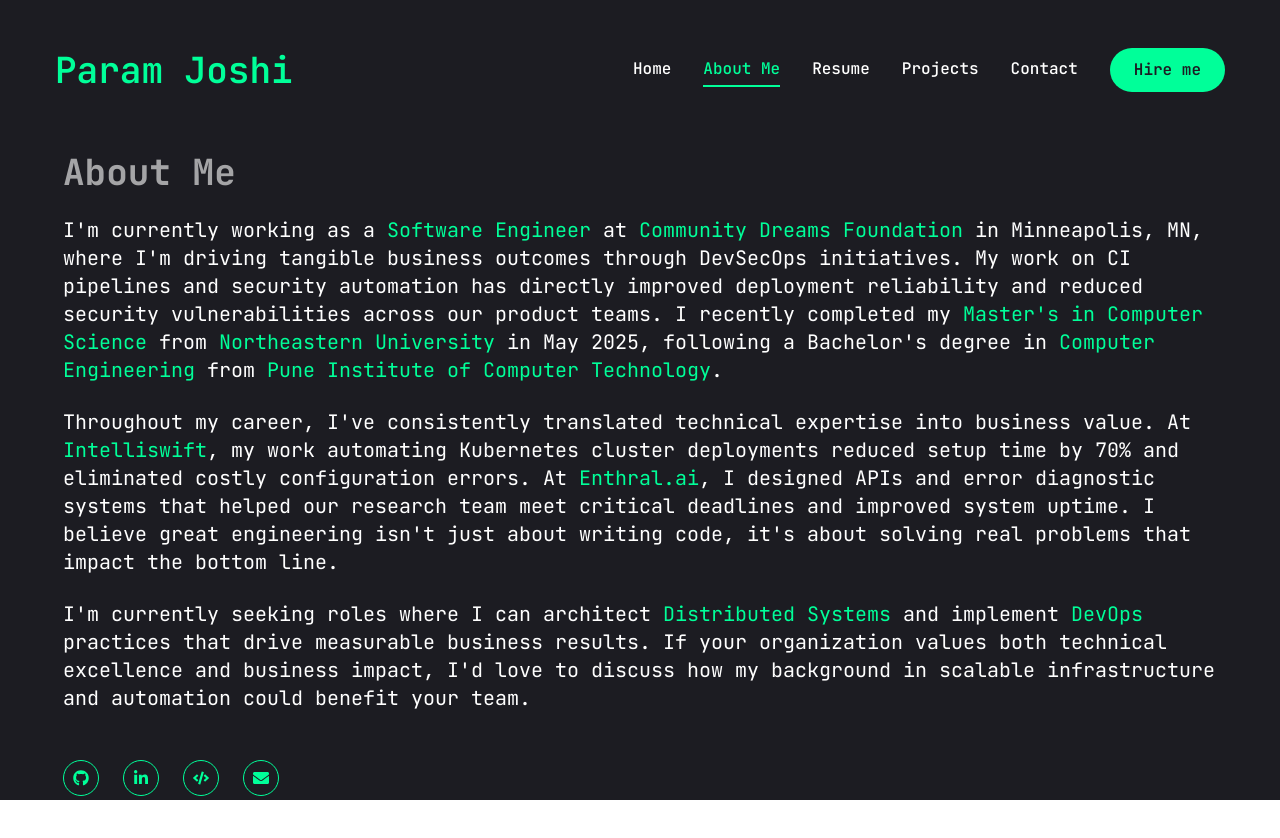
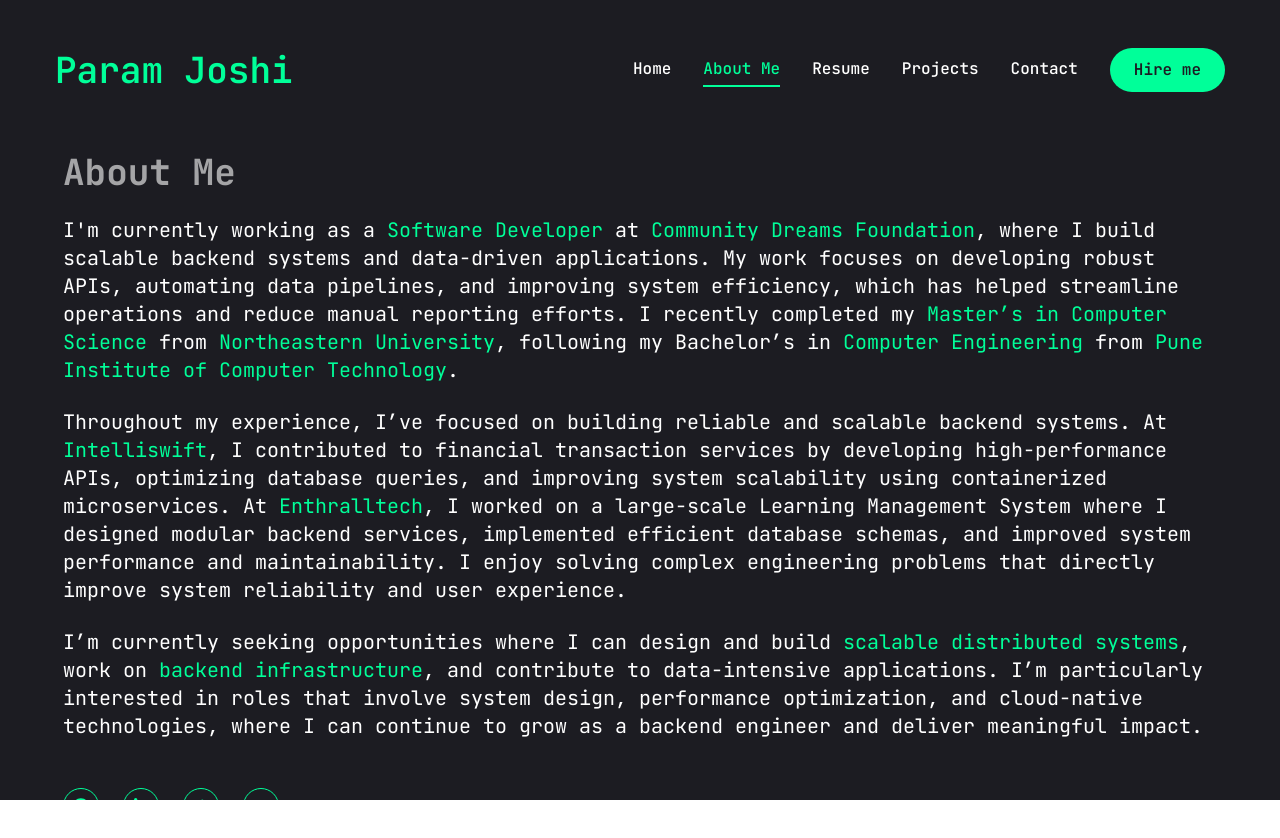
Before and after one commit to paramj6599/portfolio-param, a Next.js app: page /about in a window 1280 px wide. Shown: the top 838 px of the page. Built offline with nearby package versions, Linux system fonts and the light colour scheme.

Commit message:
Updated portfolio about section

```diff
--- a/app/about/page.jsx
+++ b/app/about/page.jsx
@@ -9,17 +9,16 @@
         <h1 className="text-4xl font-bold mb-6">
           <span className="text-white/60">About Me</span>
         </h1>
-
             <p className="text-xl">
-          I'm currently working as a <span className="text-accent">Software Engineer</span> at <span className="text-accent">Community Dreams Foundation</span> in Minneapolis, MN, where I'm driving tangible business outcomes through DevSecOps initiatives. My work on CI pipelines and security automation has directly improved deployment reliability and reduced security vulnerabilities across our product teams. I recently completed my <span className="text-accent">Master's in Computer Science</span> from <span className="text-accent">Northeastern University</span> in May 2025, following a Bachelor's degree in <span className="text-accent">Computer Engineering</span> from <span className="text-accent">Pune Institute of Computer Technology</span>.
+              I'm currently working as a <span className="text-accent">Software Developer</span> at <span className="text-accent">Community Dreams Foundation</span>, where I build scalable backend systems and data-driven applications. My work focuses on developing robust APIs, automating data pipelines, and improving system efficiency, which has helped streamline operations and reduce manual reporting efforts. I recently completed my <span className="text-accent">Master’s in Computer Science</span> from <span className="text-accent">Northeastern University</span>, following my Bachelor’s in <span className="text-accent">Computer Engineering</span> from <span className="text-accent">Pune Institute of Computer Technology</span>.
             </p>
 
             <p className="text-xl mt-6 mb-4">
-          Throughout my career, I've consistently translated technical expertise into business value. At <span className="text-accent">Intelliswift</span>, my work automating Kubernetes cluster deployments reduced setup time by 70% and eliminated costly configuration errors. At <span className="text-accent">Enthral.ai</span>, I designed APIs and error diagnostic systems that helped our research team meet critical deadlines and improved system uptime. I believe great engineering isn't just about writing code, it's about solving real problems that impact the bottom line.
+              Throughout my experience, I’ve focused on building reliable and scalable backend systems. At <span className="text-accent">Intelliswift</span>, I contributed to financial transaction services by developing high-performance APIs, optimizing database queries, and improving system scalability using containerized microservices. At <span className="text-accent">Enthralltech</span>, I worked on a large-scale Learning Management System where I designed modular backend services, implemented efficient database schemas, and improved system performance and maintainability. I enjoy solving complex engineering problems that directly improve system reliability and user experience.
             </p>
 
             <p className="text-xl mt-6 mb-4">
-          I'm currently seeking roles where I can architect <span className="text-accent">Distributed Systems</span> and implement <span className="text-accent">DevOps</span> practices that drive measurable business results. If your organization values both technical excellence and business impact, I'd love to discuss how my background in scalable infrastructure and automation could benefit your team.
+              I’m currently seeking opportunities where I can design and build <span className="text-accent">scalable distributed systems</span>, work on <span className="text-accent">backend infrastructure</span>, and contribute to data-intensive applications. I’m particularly interested in roles that involve system design, performance optimization, and cloud-native technologies, where I can continue to grow as a backend engineer and deliver meaningful impact.
             </p>
 
             <br />
```
Lines whose indentation alone changed are shown as unchanged.
